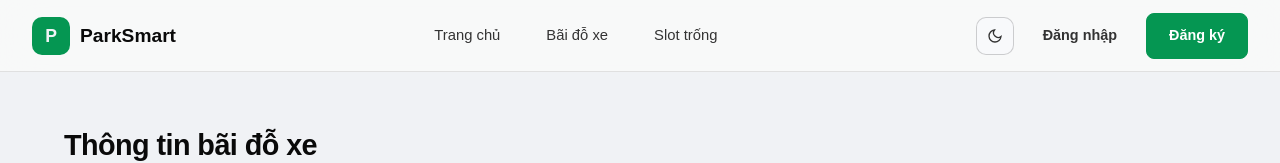
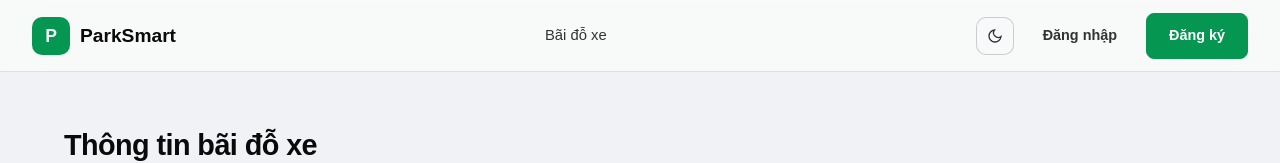
Before and after one commit to ParkingManagement5/Parking-Building-Management-System, a React (Vite) app in the folder parking-frontend/: page /parking-info in a window 1280 px wide. Shown: the top 163 px of the page. Built offline with nearby package versions, Linux system fonts and the light colour scheme; no server answers.

Commit message:
fix: remove "Slot trống" from nav + remove "Trang chủ" from public layouts
- Landing nav: remove "Slot trống" link (keep Bãi đỗ xe only)
- MainPublicLayout + PublicLayout: remove "Trang chủ" + "Slot trống"
- Logo ParkSmart handles home navigation

```diff
--- a/parking-frontend/src/layouts/MainPublicLayout.jsx
+++ b/parking-frontend/src/layouts/MainPublicLayout.jsx
@@ -28,9 +28,7 @@ export default function MainPublicLayout() {
             <span className="nav-logo-text">ParkSmart</span>
           </a>
           <div className="nav-links">
-            <a href="/" onClick={(e) => { e.preventDefault(); navigate("/"); }}>Trang chủ</a>
             <a href="/parking-info" onClick={(e) => { e.preventDefault(); navigate("/parking-info"); }}>Bãi đỗ xe</a>
-            <a href="/public-slots" onClick={(e) => { e.preventDefault(); navigate("/public-slots"); }}>Slot trống</a>
           </div>
           <div className="nav-actions">
             <button className="theme-toggle-btn" onClick={toggle} title={dark ? "Light mode" : "Dark mode"}>
--- a/parking-frontend/src/layouts/PublicLayout.jsx
+++ b/parking-frontend/src/layouts/PublicLayout.jsx
@@ -28,9 +28,7 @@ export default function PublicLayout() {
             <span className="nav-logo-text">ParkSmart</span>
           </a>
           <div className="nav-links">
-            <a href="/" onClick={(e) => { e.preventDefault(); navigate("/"); }}>Trang chủ</a>
             <a href="/parking-info" onClick={(e) => { e.preventDefault(); navigate("/parking-info"); }}>Bãi đỗ xe</a>
-            <a href="/public-slots" onClick={(e) => { e.preventDefault(); navigate("/public-slots"); }}>Slot trống</a>
           </div>
           <div className="nav-actions">
             <button className="theme-toggle-btn" onClick={toggle} title={dark ? "Light mode" : "Dark mode"}>
--- a/parking-frontend/src/ui/components/LandingPage.jsx
+++ b/parking-frontend/src/ui/components/LandingPage.jsx
@@ -293,7 +293,6 @@ export default function LandingPage() {
             <a href="#features">Tính năng</a>
             <a href="#how-it-works">Cách hoạt động</a>
             <a href="#" onClick={(e) => { e.preventDefault(); navigate("/parking-info"); }}>Bãi đỗ xe</a>
-            <a href="#" onClick={(e) => { e.preventDefault(); navigate("/public-slots"); }}>Slot trống</a>
           </div>
           <div className="nav-actions">
             <button className="theme-toggle-btn" onClick={toggle} title={dark ? "Light mode" : "Dark mode"}>
```
